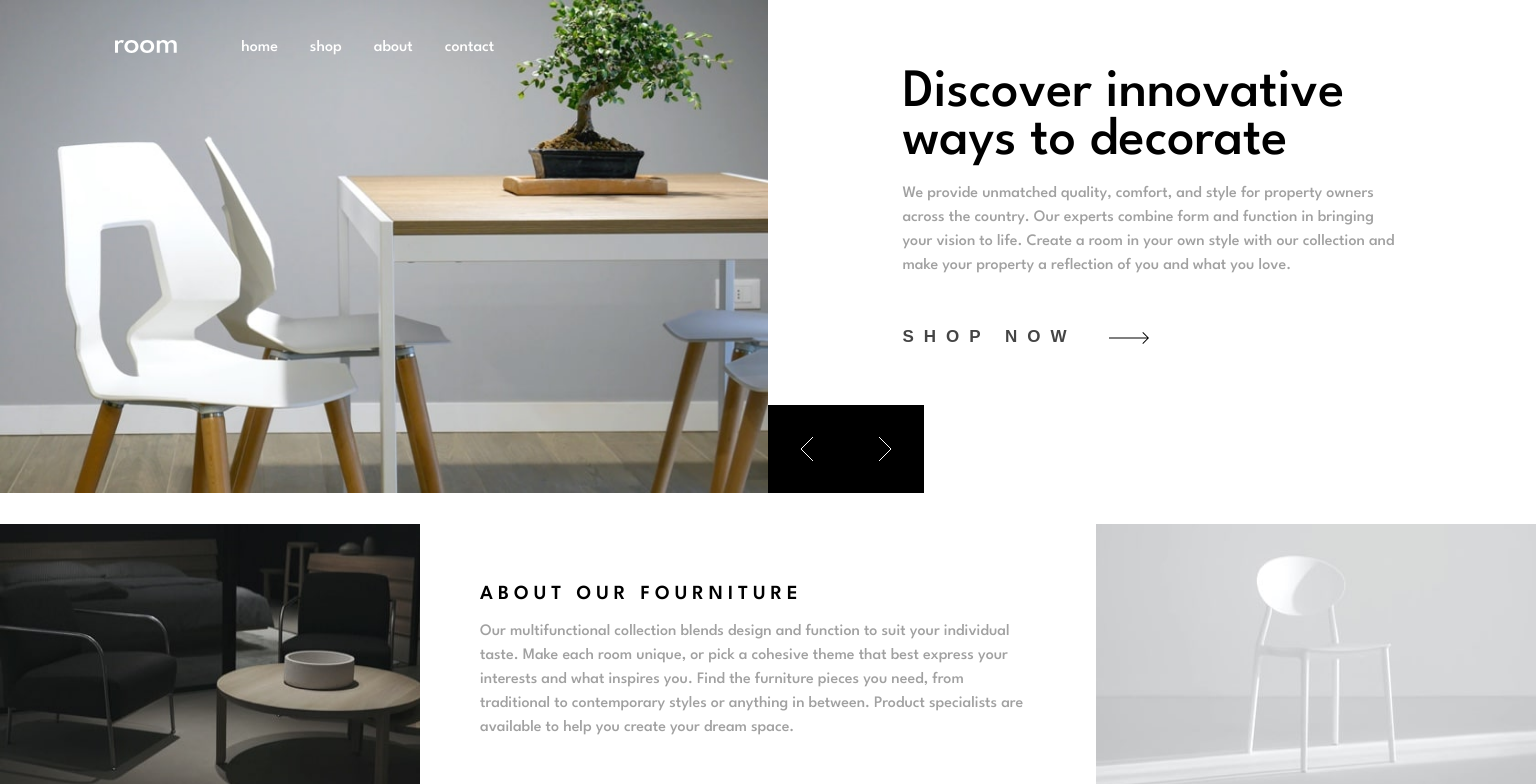
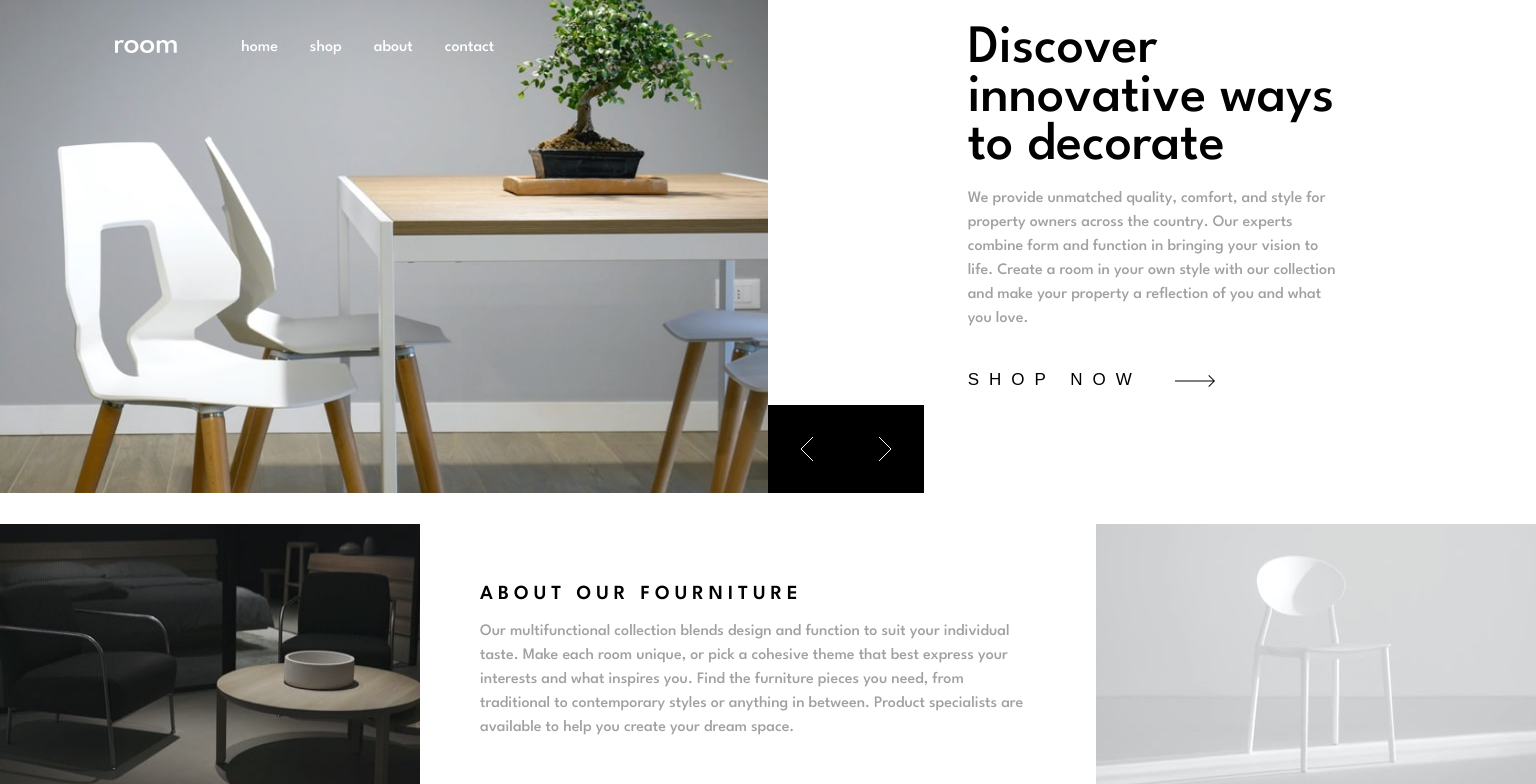
Before and after one commit to arnaudouttier/room-homepage-ao-frontend-mentor, a Vue app: page / in a window 1536 px wide. Shown: the top 784 px of the page. Built offline with nearby package versions, Linux system fonts and the light colour scheme.

Commit message:
nlle master

```diff
--- a/src/components/Carousel.vue
+++ b/src/components/Carousel.vue
@@ -148,6 +148,7 @@ export default {
   max-width: 80%;
   min-height: 300px;
   margin: auto;
+  z-index : 99;
 
   h2 {
     font-size: clamp(2.25rem, calc(2.25rem + ((1vw - 0.234375rem) * 2.1818)), 3.375rem); /*36px (375vw) to 54px (1200px)  */
@@ -167,12 +168,11 @@ export default {
 
 .order-btn {
   max-width: 80%;
-  color: $title_secondary_color;
+  color: $title_primary_color;
   font-size: clamp(12px, calc(0.75rem + ((1vw - 3.2px) * 0.5682)), 17px); /* 12px (320 vw) to 17px  (1200 vw)*/
   letter-spacing: 10px;
-  font-weight: 700;
   transition: color 0.4s ease;
-  margin: 50px auto 80px;
+  margin: 40px auto 80px;
 
   &:hover {
     color: $title_hover_color;
@@ -210,7 +210,7 @@ export default {
   }
 
   .carousel-content {
-    max-width: 65%;
+    max-width: 48%;
     grid-area: carouselContent;
     grid-column: 2/6;
   }
```
